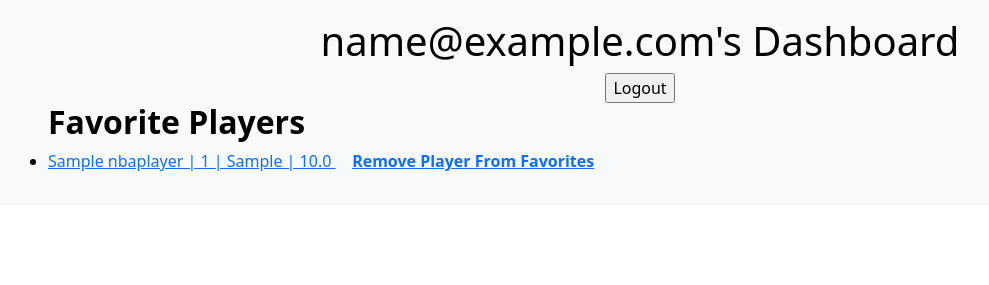
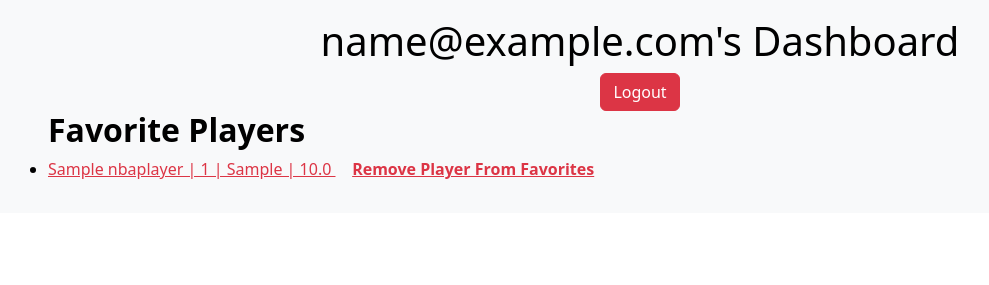
Before and after one commit to clarkeand/PokeHoops, a Flask app: page /user_dashboard in a window 1280 px wide. Shown: the part 87-372 px from the top of the page, without its empty margins (0-989 px from the left). Run offline with Flask 3, Linux system fonts and the light colour scheme; the visitor is signed in with stand-in values (Sample User, id 1); tables that the repository leaves empty hold one stand-in row (values such as "Sample post").

Commit message:
password bug fix and styling

```diff
--- a/templates/base.html
+++ b/templates/base.html
@@ -6,7 +6,7 @@
     <title>
       Pokéhoops
     </title>
-    <link href="static/styles.css" rel="stylesheet">
+    <link href="../static/styles.css" rel="stylesheet">
     <link href="https://cdn.jsdelivr.net/npm/bootstrap@5.3.0/dist/css/bootstrap.min.css" rel="stylesheet" integrity="sha384-9ndCyUaIbzAi2FUVXJi0CjmCapSmO7SnpJef0486qhLnuZ2cdeRhO02iuK6FUUVM" crossorigin="anonymous">
     <script src="https://cdn.jsdelivr.net/npm/bootstrap@5.3.0/dist/js/bootstrap.bundle.min.js" integrity="sha384-geWF76RCwLtnZ8qwWowPQNguL3RmwHVBC9FhGdlKrxdiJJigb/j/68SIy3Te4Bkz" crossorigin="anonymous"></script>
     <link rel = "icon" href = "https://media.discordapp.net/attachments/1012857159421263942/1115765963162386493/Gr0wlitttbeats_pokeball_basketball_logo_53d0d645-11b6-4602-803a-13085909be6f.png?width=1306&height=1306" type = "image/x-icon">
--- a/templates/playerid.html
+++ b/templates/playerid.html
@@ -5,7 +5,7 @@
   <div class="row">
     <div class="col-xl-6">
       <h1>{{ player.player_name }}</h1>
-      <h3><a href="/fav_player/{{player.player_id}}">Click here to favorite this player!</a></h3>
+      <h3><a href="/fav_player/{{player.player_id}}"class="link-danger">Click here to favorite this player!</a></h3>
       <p><img src="{{player.player_image}}" alt=""></p>
       <ul>Position: {{player.player_position}}</ul>
       <ul>Team: {{player.team_id}}</ul>
--- a/templates/user_dashboard.html
+++ b/templates/user_dashboard.html
@@ -3,7 +3,7 @@
 <div class="container-fluid text-center">
 <h1>{{ session['user_email'] }}'s Dashboard</h1>
 <form action="/logout">
-<input type="submit" value="Logout"/>
+<input type="submit" class="btn btn-danger" value="Logout"/>
 </form>
 </div>
  <ul>
@@ -11,8 +11,8 @@
   <div id="players_list">
     {% for player in player_list %}
       <li>
-        <a href="/players/{{ player.player_id }}">
-          {{ player.player_name }} | {{player.team_id}} | {{player.player_position}} | {{player.poked_score}} </a> &nbsp; &nbsp; <a href="/remove_favorite/{{player.player_id}}"><b>Remove Player From Favorites</b></a>
+        <a href="/players/{{ player.player_id }}" class="link-danger">
+          {{ player.player_name }} | {{player.team_id}} | {{player.player_position}} | {{player.poked_score}} </a> &nbsp; &nbsp; <a href="/remove_favorite/{{player.player_id}}" class="link-danger"><b>Remove Player From Favorites</b></a>
       </li>
     {% endfor %}
   </ul>
```
